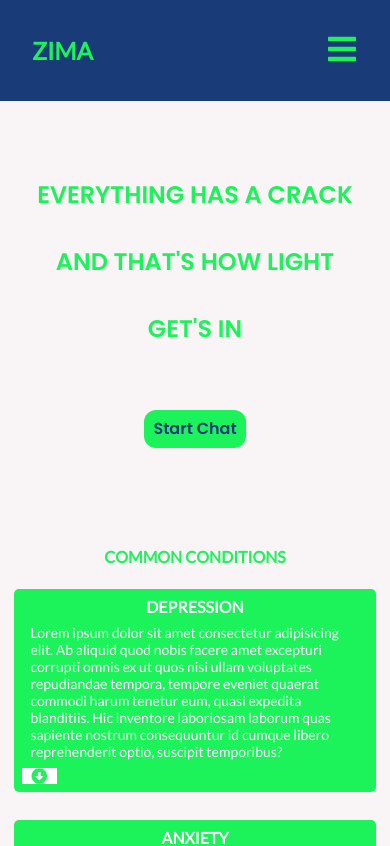
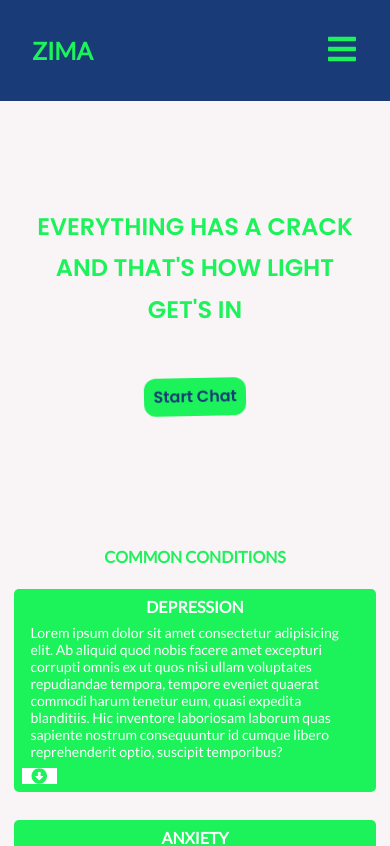
Before and after one commit to apella1/zima-ui, a React (Create React App) app: page / in a window 390 px wide. Shown: the top 846 px of the page. Built offline with nearby package versions, Linux system fonts and the light colour scheme.

Commit message:
animated start chat button, fixed z-index

```diff
--- a/src/components/navbar/navbar.css
+++ b/src/components/navbar/navbar.css
@@ -59,7 +59,7 @@
     width: 100%;
     height: 100vh;
     background-color: var(--color-navbar);
-
+    z-index: 1;
     position: absolute;
     top: 0%;
     left: 0%;
--- a/src/containers/header/header.css
+++ b/src/containers/header/header.css
@@ -31,11 +31,15 @@
     border-radius: 12px;
     margin-top: 5rem !important;
     animation-name: wiggle;
+    animation-duration: 2s;
     animation-iteration-count: infinite;
+}
+.zima__header--action:hover{
+    animation: none;
 }
 @keyframes wiggle{
     0%{
-        transform: rotate(2deg);
+        transform: rotate(0deg);
        }
        20%{
         transform: rotate(-5deg);
@@ -44,10 +48,10 @@
         transform: rotate(5deg);
        }
        60%{
-        transform: rotate(-10deg);
+        transform: rotate(-5deg);
        }
        80%{
-        transform: rotate(10deg);
+        transform: rotate(5deg);
        }
        100%{
         transform: rotate(-2deg);
@@ -56,7 +60,7 @@
 
 @-ms-keyframes wiggle{
     0%{
-     transform: rotate(2deg);
+     transform: rotate(0deg);
     }
     20%{
      transform: rotate(-5deg);
@@ -68,10 +72,10 @@
      transform: rotate(-10deg);
     }
     80%{
-     transform: rotate(10deg);
+     transform: rotate(5deg);
     }
     100%{
-     transform: rotate(-2deg);
+     transform: rotate(-5deg);
     }
 }
 
@@ -87,6 +91,12 @@
         width: 100%;
         height: 50vh;
         color: var(--color-btn);
+    }
+    .Zima__quote span{
+        margin: 0.2rem !important;
+    }
+    .Zima__quote span:last-of-type{
+        margin-top: 3rem !important;
     }
     .zima__header-img{
         display: none;
```
